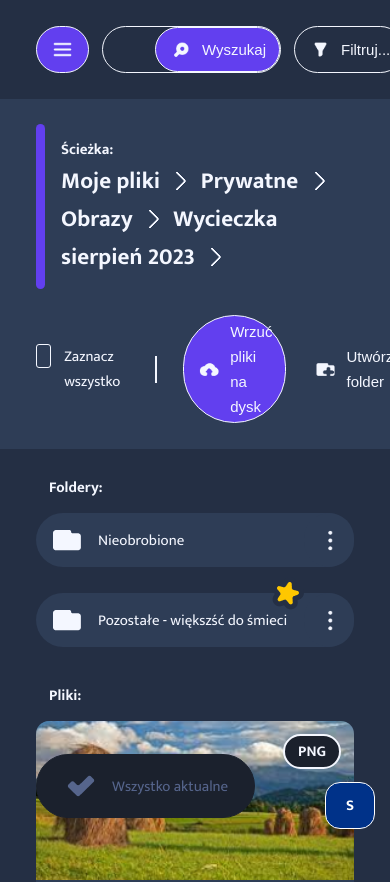
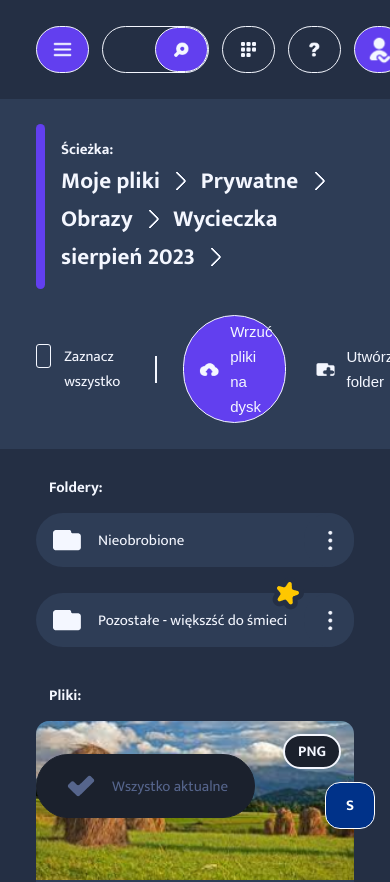
Before and after one commit to BarteXikora/file-explorer-app, a React (Create React App) app: page / in a window 390 px wide. Shown: the top 882 px of the page. Built offline with nearby package versions, Linux system fonts and the light colour scheme.

Commit message:
Created mobile version of top bar.

```diff
--- a/src/components/elements/searchInput/SearchInput.styles.tsx
+++ b/src/components/elements/searchInput/SearchInput.styles.tsx
@@ -26,6 +26,12 @@ const StyledSearchInput = styled.form`
             color: ${(props) => props.theme.colors.grayLighter};
         }
     }
+
+    @media (max-width: ${(props) => props.theme.screenSizes.medium}) {
+        span {
+            display: none;
+        }
+    }
 `
 
 export default StyledSearchInput
--- a/src/components/elements/searchInput/SearchInput.tsx
+++ b/src/components/elements/searchInput/SearchInput.tsx
@@ -9,7 +9,7 @@ const SearchInput = () => {
         <Button>
             <img src={iconSearch} alt="Wyszukaj" />
 
-            Wyszukaj
+            <span>Wyszukaj</span>
         </Button>
     </StyledSearchInput>
 }
--- a/src/components/layout/topBar/TopBar.styled.tsx
+++ b/src/components/layout/topBar/TopBar.styled.tsx
@@ -14,6 +14,11 @@ const StyledTopBar = styled.section`
 
     .hamburger {
         display: none;
+        margin-right: ${(props) => props.theme.margins.small};
+    }
+
+    .button-tools {
+        display: none;
     }
 
     div {
@@ -23,14 +28,28 @@ const StyledTopBar = styled.section`
 
     .full-width {
         width: 100%;
-        margin-right: ${(props) => props.theme.margins.big};
+        margin-right: ${(props) => props.theme.margins.small};
     }
 
     @media (max-width: ${(props) => props.theme.screenSizes.big}) {
         padding-left: ${(props) => props.theme.margins.big};
 
-        .hamburger {
+        .hamburger, .button-tools {
             display: flex;
+        }
+
+        .tools-buttons {
+            display: none;
+        }
+
+        .full-width {
+            justify-content: center;
+        }
+    }
+
+    @media (max-width: ${(props) => props.theme.screenSizes.medium}) {
+        .help-button-text {
+            display: none;
         }
     }
 `
--- a/src/components/layout/topBar/TopBar.tsx
+++ b/src/components/layout/topBar/TopBar.tsx
@@ -9,16 +9,22 @@ import iconSort from '../../../assets/icons/icon-sort.png'
 import iconDisplay from '../../../assets/icons/icon-display.png'
 import iconHelp from '../../../assets/icons/icon-help.png'
 import iconHamburger from '../../../assets/icons/icon-hamburger.png'
+import iconTools from '../../../assets/icons/icon-tools.png'
 
 const TopBar = () => {
     return <StyledTopBar data-testid='top-bar'>
-        <div className='full-width'>
         <Button variant='primary' className='hamburger'>
             <img src={iconHamburger} alt="Otwórz / schowaj menu" />
         </Button>
 
+        <div className='full-width'>
             <SearchInput />
 
+            <Button variant='secondary' className='button-tools' >
+                <img src={iconTools} alt="Narzędzia..." />
+            </Button>
+
+            <div className="tools-buttons">
                 <Button variant='secondary'>
                     <img src={iconFilter} alt="Filtruj pliki" />
 
@@ -37,12 +43,13 @@ const TopBar = () => {
                     Wyświetl...
                 </Button>
             </div>
+        </div>
 
         <div>
             <Button variant='secondary'>
                 <img src={iconHelp} alt="Pomoc" />
 
-                Pomoc...
+                <span className="help-button-text">Pomoc...</span>
             </Button>
 
             <UserButton />
```
Also changed, not shown: src/assets/icons/icon-tools.png (added). Lines whose indentation alone changed are shown as unchanged.
